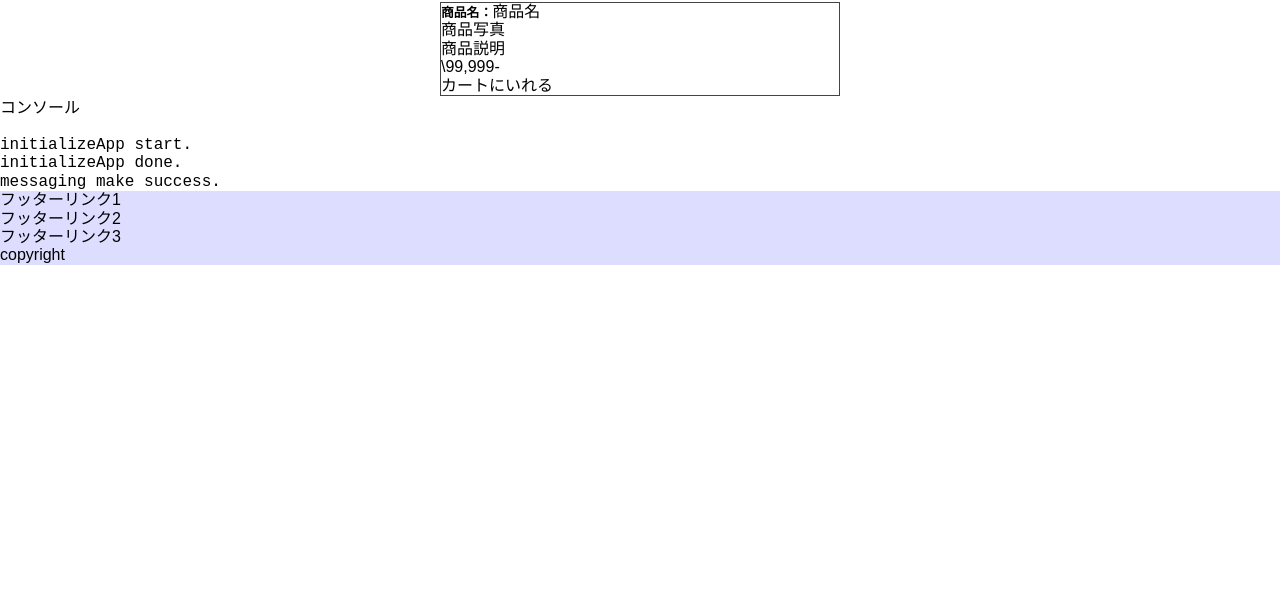
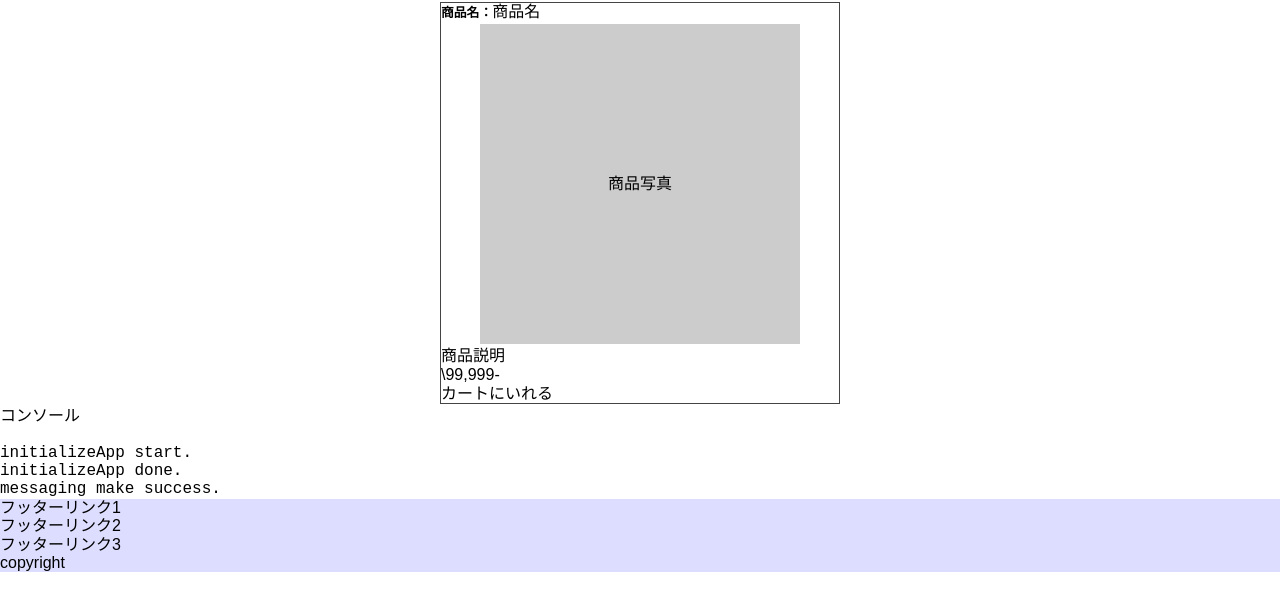
Before and after one commit to pwa-test-organization-account/pwa-test5, a plain HTML site: page index.html in a window 1280 px wide. Shown: the part 104-714 px from the top of the page. Drawn offline with nearby package versions, Linux system fonts and the light colour scheme.

Commit message:
Update index.html

```diff
--- a/index.html
+++ b/index.html
@@ -26,7 +26,7 @@
 	<section>
 		<div class="itemBox">
 			<div class="itemName">商品名</div>
-			<div class="itemOicture">商品写真</div>
+			<div class="itemPicture">商品写真</div>
 			<div class="itemDetail">商品説明</div>
 			<div class="itemPrice">\99,999-</div>
 			<button type="button">カートにいれる</button>
```
